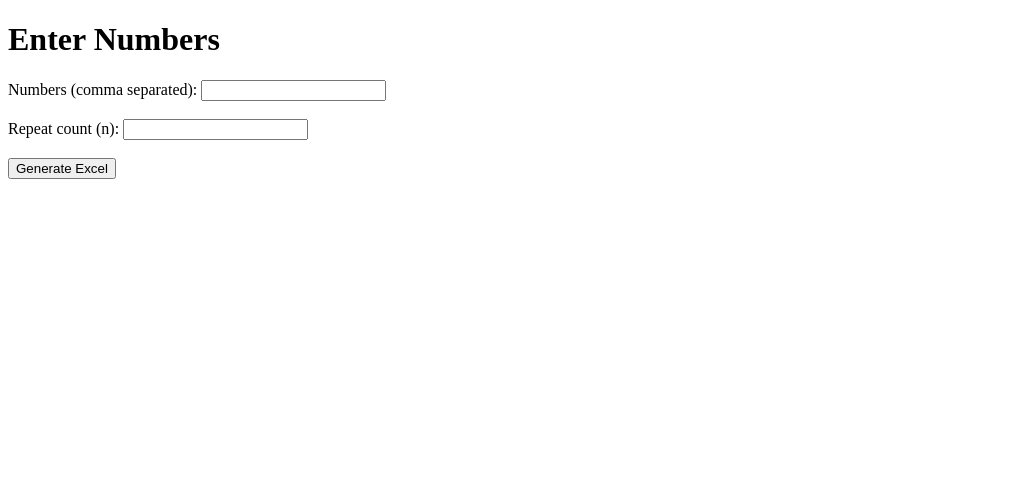
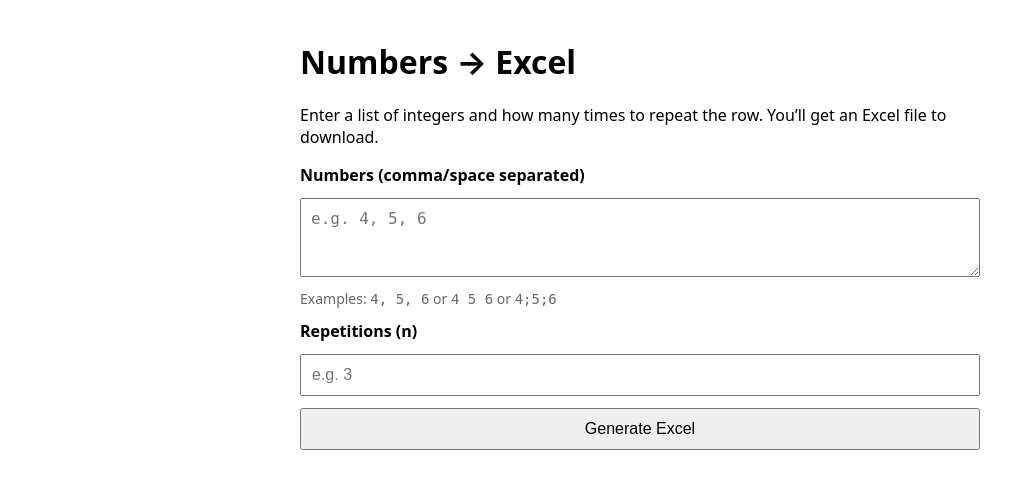
Before and after one commit to GuilhermeMouraMororo/numbers-excel, a Python web app: template templates/index.html in a window 1280 px wide. Shown: the top 489 px of the page, without its empty margins (0-1035 px from the left). Run offline with Jinja, Linux system fonts and the light colour scheme; the template is opened without the code that fills it, so the values that code supplies are empty.

Commit message:
Update index.html

```diff
--- a/templates/index.html
+++ b/templates/index.html
@@ -1,18 +1,31 @@
-<!DOCTYPE html>
-<html>
+<!doctype html>
+<html lang="en">
 <head>
-    <title>Numbers to Excel</title>
+  <meta charset="utf-8" />
+  <meta name="viewport" content="width=device-width, initial-scale=1" />
+  <title>Numbers → Excel</title>
+  <style>
+    body { font-family: system-ui, -apple-system, Segoe UI, Roboto, Arial; max-width: 680px; margin: 40px auto; padding: 0 16px; }
+    form { display: grid; gap: 12px; }
+    input, button, textarea { font-size: 16px; padding: 10px; }
+    label { font-weight: 600; }
+    .hint { color: #666; font-size: 14px; }
+    button { cursor: pointer; }
+  </style>
 </head>
 <body>
-    <h1>Enter Numbers</h1>
-    <form action="/generate" method="post">
-        <label>Numbers (comma separated):</label>
-        <input type="text" name="numbers">
-        <br><br>
-        <label>Repeat count (n):</label>
-        <input type="number" name="n">
-        <br><br>
-        <button type="submit">Generate Excel</button>
-    </form>
+  <h1>Numbers → Excel</h1>
+  <p>Enter a list of integers and how many times to repeat the row. You’ll get an Excel file to download.</p>
+
+  <form method="POST" action="/generate">
+    <label for="numbers">Numbers (comma/space separated)</label>
+    <textarea id="numbers" name="numbers" rows="3" placeholder="e.g. 4, 5, 6" required></textarea>
+    <div class="hint">Examples: <code>4, 5, 6</code> or <code>4 5 6</code> or <code>4;5;6</code></div>
+
+    <label for="n">Repetitions (n)</label>
+    <input id="n" name="n" type="number" min="1" step="1" placeholder="e.g. 3" required />
+
+    <button type="submit">Generate Excel</button>
+  </form>
 </body>
 </html>
```
